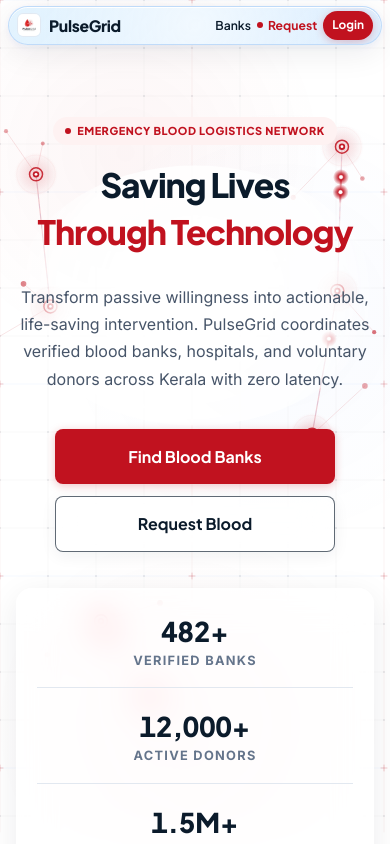
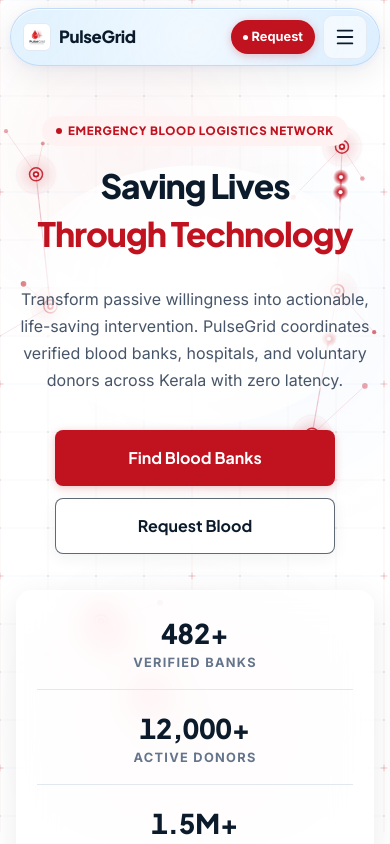
Before and after one commit to Abhinavms1/pulsegrid, a Next.js app: page / in a window 390 px wide. Shown: the top 844 px of the page. Built offline with nearby package versions, Linux system fonts and the light colour scheme.

Commit message:
feat: Mobile phone responsiveness & ergonomics overhaul across navigation, forms, and touch targets

```diff
--- a/src/app/blood-banks/page.js
+++ b/src/app/blood-banks/page.js
@@ -273,8 +273,8 @@
 
             <div style={{
               display: 'grid',
-              gridTemplateColumns: 'repeat(auto-fill, minmax(340px, 1fr))',
-              gap: '24px'
+              gridTemplateColumns: 'repeat(auto-fill, minmax(min(100%, 280px), 1fr))',
+              gap: '20px'
             }}>
               {filteredBanks.map((bank) => {
                 const distance = userLocation && bank.latitude && bank.longitude
--- a/src/app/donor-dashboard/page.js
+++ b/src/app/donor-dashboard/page.js
@@ -145,7 +145,7 @@
                   </div>
 
                   {/* Middle Row: Prominent Receiver Mobile Number & Call Actions */}
-                  <div style={{
+                  <div className="receiver-contact-box" style={{
                     backgroundColor: '#F8FAFC',
                     border: '1px solid #E2E8F0',
                     borderRadius: '12px',
@@ -197,7 +197,7 @@
                     </div>
 
                     {/* Direct Contact Action Buttons */}
-                    <div style={{ display: 'flex', gap: '10px', flexWrap: 'wrap' }}>
+                    <div className="receiver-actions-group" style={{ display: 'flex', gap: '10px', flexWrap: 'wrap' }}>
                       <a
                         href={`tel:${cleanPhone}`}
                         style={{
--- a/src/app/globals.css
+++ b/src/app/globals.css
@@ -215,7 +215,8 @@
   max-width: 100vw;
   z-index: 1000;
   display: flex;
-  justify-content: center;
+  flex-direction: column;
+  align-items: center;
   padding: 0 16px;
   pointer-events: none;
   box-sizing: border-box;
@@ -633,10 +634,93 @@
   padding-bottom: 96px;
 }
 
+* {
+  -webkit-tap-highlight-color: transparent;
+}
+
+@keyframes drawerFadeIn {
+  from {
+    opacity: 0;
+    transform: translateY(-8px) scale(0.98);
+  }
+  to {
+    opacity: 1;
+    transform: translateY(0) scale(1);
+  }
+}
+
+.mobile-nav-item:active {
+  background-color: rgba(0, 0, 0, 0.05);
+  transform: scale(0.98);
+}
+
+@media (min-width: 769px) {
+  .nav-desktop-links {
+    display: flex !important;
+  }
+  .nav-mobile-actions {
+    display: none !important;
+  }
+  .mobile-nav-drawer {
+    display: none !important;
+  }
+}
+
 @media (max-width: 768px) {
+  .nav-desktop-links {
+    display: none !important;
+  }
+  .nav-mobile-actions {
+    display: flex !important;
+  }
+
+  .nav-bar-container {
+    top: 8px !important;
+    padding: 0 10px !important;
+    max-width: 100vw !important;
+  }
+
+  .nav-bar-pill {
+    max-width: calc(100vw - 20px) !important;
+    padding: 6px 12px !important;
+    gap: 8px !important;
+  }
+
+  .nav-bar-brand-text {
+    font-size: 1.05rem !important;
+  }
+
+  .nav-bar-logo {
+    width: 28px !important;
+    height: 28px !important;
+    border-radius: 6px !important;
+  }
+
+  /* Prevent iOS Safari auto-zoom on form inputs */
+  input, select, textarea {
+    font-size: 16px !important;
+  }
+
   .section-spacing {
     padding-top: 64px;
     padding-bottom: 64px;
+  }
+
+  .hero-cta-group {
+    flex-direction: column;
+    align-items: stretch;
+    width: 100%;
+    max-width: 340px;
+    margin: 0 auto 48px;
+    gap: 12px;
+  }
+
+  .hero-cta-group .btn-primary,
+  .hero-cta-group .btn-secondary {
+    width: 100%;
+    text-align: center;
+    justify-content: center;
+    padding: 14px 20px;
   }
 
   .hero-stats-card {
@@ -654,72 +738,29 @@
   .map-container-box {
     height: 360px;
   }
-}
 
-@media (max-width: 640px) {
-  .nav-bar-container {
-    top: 6px !important;
-    padding: 0 8px !important;
-    max-width: 100vw !important;
+  .receiver-contact-box {
+    flex-direction: column !important;
+    align-items: stretch !important;
+    gap: 14px !important;
   }
 
-  .nav-bar-pill {
-    max-width: calc(100vw - 16px) !important;
-    padding: 4px 8px !important;
-    gap: 6px !important;
+  .receiver-actions-group {
+    width: 100% !important;
+    flex-direction: column !important;
   }
 
-  .nav-bar-brand-text {
-    font-size: 0.98rem !important;
-  }
-
-  .nav-bar-logo {
-    width: 24px !important;
-    height: 24px !important;
-    border-radius: 6px !important;
-  }
-
-  .nav-link-desktop {
-    display: none !important;
-  }
-
-  .nav-text-desktop {
-    display: none !important;
-  }
-
-  .nav-text-mobile {
-    display: inline !important;
-  }
-
-  .btn-nav-text-desktop {
-    display: none !important;
-  }
-
-  .btn-nav-text-mobile {
-    display: inline !important;
-  }
-
-  .btn-nav {
-    padding: 4px 8px !important;
-    font-size: 0.74rem !important;
-  }
-
-  .nav-links {
-    gap: 6px !important;
-  }
-
-  .nav-link {
-    font-size: 0.76rem !important;
-  }
-
-  .nav-link-prominent {
-    font-size: 0.76rem !important;
+  .receiver-actions-group a {
+    width: 100% !important;
+    justify-content: center !important;
+    padding: 12px !important;
+    min-height: 48px !important;
   }
 
   .hero-badge {
-    font-size: 0.68rem !important;
-    letter-spacing: 0.05em !important;
-    padding: 5px 12px !important;
+    font-size: 0.72rem !important;
+    letter-spacing: 0.06em !important;
+    padding: 6px 14px !important;
     max-width: 100% !important;
   }
 }
--- a/src/app/page.js
+++ b/src/app/page.js
@@ -203,7 +203,7 @@
           {/* Feature Cards Grid (3 white cards with #FEF2F2 rounded square icons) */}
           <div style={{
             display: 'grid',
-            gridTemplateColumns: 'repeat(auto-fit, minmax(300px, 1fr))',
+            gridTemplateColumns: 'repeat(auto-fit, minmax(min(100%, 280px), 1fr))',
             gap: '28px'
           }}>
             {architectureFeatures.map((feat, idx) => (
@@ -279,7 +279,7 @@
           {/* 3 Impact Cards with Local Images, Same Aspect Ratio & Dark Navy Bottom Gradient */}
           <div style={{
             display: 'grid',
-            gridTemplateColumns: 'repeat(auto-fit, minmax(300px, 1fr))',
+            gridTemplateColumns: 'repeat(auto-fit, minmax(min(100%, 280px), 1fr))',
             gap: '28px'
           }}>
 
--- a/src/components/NavigationAndSplash.js
+++ b/src/components/NavigationAndSplash.js
@@ -1,9 +1,9 @@
 "use client";
 
-import { useState, useEffect } from 'react';
+import { useState, useEffect, useRef } from 'react';
 import { usePathname, useRouter } from 'next/navigation';
 import Link from 'next/link';
-import { ArrowLeft } from 'lucide-react';
+import { ArrowLeft, Menu, X, PhoneCall, ShieldCheck, Heart, User } from 'lucide-react';
 import IntroLoader from './IntroLoader';
 
 export default function NavigationAndSplash() {
@@ -12,7 +12,15 @@
   const [isScrolled, setIsScrolled] = useState(false);
   const [scrollProgress, setScrollProgress] = useState(0);
   const [mousePos, setMousePos] = useState({ x: 50, y: 50 });
+  const [isMobileMenuOpen, setIsMobileMenuOpen] = useState(false);
+  const menuRef = useRef(null);
 
+  // Close mobile menu on route change
+  useEffect(() => {
+    setIsMobileMenuOpen(false);
+  }, [pathname]);
+
+  // Handle scroll progress and blur state
   useEffect(() => {
     const handleScroll = () => {
       const scrollY = window.scrollY;
@@ -22,13 +30,31 @@
       if (docHeight > 0) {
         setScrollProgress(Math.min(100, Math.max(0, (scrollY / docHeight) * 100)));
       }
+
+      // Close mobile menu on substantial scroll
+      if (scrollY > 50 && isMobileMenuOpen) {
+        setIsMobileMenuOpen(false);
+      }
     };
 
     window.addEventListener('scroll', handleScroll, { passive: true });
     handleScroll();
 
     return () => window.removeEventListener('scroll', handleScroll);
-  }, [pathname]);
+  }, [pathname, isMobileMenuOpen]);
+
+  // Close when clicking outside mobile menu
+  useEffect(() => {
+    const handleClickOutside = (e) => {
+      if (menuRef.current && !menuRef.current.contains(e.target)) {
+        setIsMobileMenuOpen(false);
+      }
+    };
+    if (isMobileMenuOpen) {
+      document.addEventListener('pointerdown', handleClickOutside);
+    }
+    return () => document.removeEventListener('pointerdown', handleClickOutside);
+  }, [isMobileMenuOpen]);
 
   const handleMouseMove = (e) => {
     const rect = e.currentTarget.getBoundingClientRect();
@@ -56,7 +82,7 @@
       />
 
       {/* Floating Pill Liquid Glass Navbar */}
-      <header className="nav-bar-container">
+      <header className="nav-bar-container" ref={menuRef}>
         <div
           className={`nav-bar-pill ${isScrolled ? 'scrolled' : ''}`}
           onMouseMove={handleMouseMove}
@@ -78,9 +104,12 @@
                   color: 'var(--navy-primary)',
                   display: 'flex',
                   alignItems: 'center',
-                  padding: '4px',
-                  borderRadius: '6px',
-                  marginRight: '2px'
+                  justifyContent: 'center',
+                  width: '36px',
+                  height: '36px',
+                  borderRadius: '50%',
+                  marginRight: '2px',
+                  touchAction: 'manipulation'
                 }}
               >
                 <ArrowLeft size={18} />
@@ -114,29 +143,235 @@
             </Link>
           </div>
 
-          {/* Navigation Links */}
-          <nav className="nav-links" style={{ position: 'relative', zIndex: 2 }}>
-            <Link href="/" className="nav-link nav-link-desktop">
+          {/* Desktop Navigation Links */}
+          <nav className="nav-links nav-desktop-links" style={{ position: 'relative', zIndex: 2 }}>
+            <Link href="/" className="nav-link">
               Home
             </Link>
             <Link href="/blood-banks" className="nav-link">
-              <span className="nav-text-desktop">Find Donors & Banks</span>
-              <span className="nav-text-mobile">Banks</span>
+              Find Donors &amp; Banks
             </Link>
-            <Link href="/about" className="nav-link nav-link-desktop">
+            <Link href="/about" className="nav-link">
               About
             </Link>
             <Link href="/request-blood" className="nav-link-prominent" style={{ display: 'inline-flex', alignItems: 'center', gap: '5px' }}>
               <span style={{ width: '6px', height: '6px', borderRadius: '50%', backgroundColor: 'var(--primary-crimson)', display: 'inline-block' }}></span>
-              <span className="nav-text-desktop">Request Blood</span>
-              <span className="nav-text-mobile">Request</span>
+              Request Blood
             </Link>
             <Link href="/login" className="btn-primary btn-nav">
-              <span className="btn-nav-text-desktop">Register / Login</span>
-              <span className="btn-nav-text-mobile">Login</span>
+              Register / Login
             </Link>
           </nav>
+
+          {/* Mobile Actions: Quick Request + Hamburger Menu Toggle */}
+          <div className="nav-mobile-actions" style={{ display: 'none', alignItems: 'center', gap: '8px', position: 'relative', zIndex: 2 }}>
+            <Link
+              href="/request-blood"
+              style={{
+                backgroundColor: 'var(--primary-crimson)',
+                color: '#FFFFFF',
+                padding: '7px 12px',
+                borderRadius: '50px',
+                fontSize: '0.8rem',
+                fontWeight: 700,
+                textDecoration: 'none',
+                display: 'inline-flex',
+                alignItems: 'center',
+                gap: '4px',
+                boxShadow: '0 2px 8px rgba(193, 18, 31, 0.25)',
+                touchAction: 'manipulation'
+              }}
+            >
+              <span style={{ width: '5px', height: '5px', borderRadius: '50%', backgroundColor: '#FFFFFF' }} />
+              Request
+            </Link>
+
+            <button
+              onClick={() => setIsMobileMenuOpen(!isMobileMenuOpen)}
+              aria-label={isMobileMenuOpen ? "Close menu" : "Open menu"}
+              aria-expanded={isMobileMenuOpen}
+              style={{
+                background: 'rgba(255, 255, 255, 0.6)',
+                border: '1px solid rgba(226, 232, 240, 0.8)',
+                borderRadius: '10px',
+                width: '44px',
+                height: '44px',
+                display: 'flex',
+                alignItems: 'center',
+                justifyContent: 'center',
+                color: 'var(--navy-primary)',
+                cursor: 'pointer',
+                touchAction: 'manipulation'
+              }}
+            >
+              {isMobileMenuOpen ? <X size={22} /> : <Menu size={22} />}
+            </button>
+          </div>
         </div>
+
+        {/* Mobile Dropdown Glass Menu */}
+        {isMobileMenuOpen && (
+          <div
+            className="mobile-nav-drawer"
+            style={{
+              marginTop: '8px',
+              width: '100%',
+              maxWidth: 'min(1200px, calc(100vw - 32px))',
+              boxBox: 'border-box',
+              background: 'rgba(255, 255, 255, 0.95)',
+              backdropFilter: 'blur(20px) saturate(180%)',
+              WebkitBackdropFilter: 'blur(20px) saturate(180%)',
+              border: '1px solid rgba(255, 255, 255, 0.9)',
+              borderRadius: '20px',
+              padding: '16px',
+              boxShadow: '0 16px 40px rgba(11, 27, 43, 0.16), inset 0 1px 0 rgba(255, 255, 255, 0.9)',
+              display: 'flex',
+              flexDirection: 'column',
+              gap: '6px',
+              animation: 'drawerFadeIn 0.2s cubic-bezier(0.16, 1, 0.3, 1)',
+              pointerEvents: 'auto'
+            }}
+          >
+            <Link
+              href="/"
+              onClick={() => setIsMobileMenuOpen(false)}
+              className="mobile-nav-item"
+              style={{
+                display: 'flex',
+                alignItems: 'center',
+                gap: '12px',
+                padding: '12px 14px',
+                borderRadius: '12px',
+                color: 'var(--navy-primary)',
+                fontWeight: 600,
+                fontSize: '0.95rem',
+                textDecoration: 'none',
+                minHeight: '48px',
+                touchAction: 'manipulation'
+              }}
+            >
+              <Heart size={18} color="var(--primary-crimson)" />
+              Home
+            </Link>
+
+            <Link
+              href="/blood-banks"
+              onClick={() => setIsMobileMenuOpen(false)}
+              className="mobile-nav-item"
+              style={{
+                display: 'flex',
+                alignItems: 'center',
+                gap: '12px',
+                padding: '12px 14px',
+                borderRadius: '12px',
+                color: 'var(--navy-primary)',
+                fontWeight: 600,
+                fontSize: '0.95rem',
+                textDecoration: 'none',
+                minHeight: '48px',
+                touchAction: 'manipulation'
+              }}
+            >
+              <ShieldCheck size={18} color="#0E9F6E" />
+              Find Donors &amp; Blood Banks
+            </Link>
+
+            <Link
+              href="/request-blood"
+              onClick={() => setIsMobileMenuOpen(false)}
+              className="mobile-nav-item"
+              style={{
+                display: 'flex',
+                alignItems: 'center',
+                gap: '12px',
+                padding: '12px 14px',
+                borderRadius: '12px',
+                backgroundColor: 'var(--primary-crimson-tint)',
+                color: 'var(--primary-crimson)',
+                fontWeight: 700,
+                fontSize: '0.95rem',
+                textDecoration: 'none',
+                minHeight: '48px',
+                touchAction: 'manipulation',
+                border: '1px solid rgba(193, 18, 31, 0.15)'
+              }}
+            >
+              <span style={{ width: '8px', height: '8px', borderRadius: '50%', backgroundColor: 'var(--primary-crimson)' }} />
+              Request Emergency Blood
+            </Link>
+
+            <Link
+              href="/about"
+              onClick={() => setIsMobileMenuOpen(false)}
+              className="mobile-nav-item"
+              style={{
+                display: 'flex',
+                alignItems: 'center',
+                gap: '12px',
+                padding: '12px 14px',
+                borderRadius: '12px',
+                color: 'var(--navy-primary)',
+                fontWeight: 600,
+                fontSize: '0.95rem',
+                textDecoration: 'none',
+                minHeight: '48px',
+                touchAction: 'manipulation'
+              }}
+            >
+              <Heart size={18} color="#64748B" />
+              About PulseGrid
+            </Link>
+
+            <div style={{ height: '1px', backgroundColor: 'var(--border-color)', margin: '4px 0' }} />
+
+            <Link
+              href="/login"
+              onClick={() => setIsMobileMenuOpen(false)}
+              style={{
+                display: 'flex',
+                alignItems: 'center',
+                justifyContent: 'center',
+                gap: '8px',
+                backgroundColor: 'var(--primary-crimson)',
+                color: '#FFFFFF',
+                padding: '12px',
+                borderRadius: '12px',
+                fontWeight: 700,
+                fontSize: '0.95rem',
+                textDecoration: 'none',
+                minHeight: '48px',
+                touchAction: 'manipulation',
+                boxShadow: '0 4px 12px rgba(193, 18, 31, 0.25)'
+              }}
+            >
+              <User size={18} />
+              Donor Portal / Login
+            </Link>
+
+            {/* Emergency Hotline 108 shortcut */}
+            <a
+              href="tel:108"
+              style={{
+                display: 'flex',
+                alignItems: 'center',
+                justifyContent: 'center',
+                gap: '6px',
+                padding: '10px',
+                borderRadius: '10px',
+                backgroundColor: '#F0FDF4',
+                color: '#0E9F6E',
+                fontWeight: 700,
+                fontSize: '0.85rem',
+                textDecoration: 'none',
+                marginTop: '4px',
+                border: '1px solid #BBF7D0'
+              }}
+            >
+              <PhoneCall size={14} />
+              24/7 Kerala Emergency Ambulance: Call 108
+            </a>
+          </div>
+        )}
       </header>
     </>
   );
```
Also changed, not shown: src/app/request-blood/page.js (+16 -16 lines), 1 other file (tests, documents, lock files or other folders).
